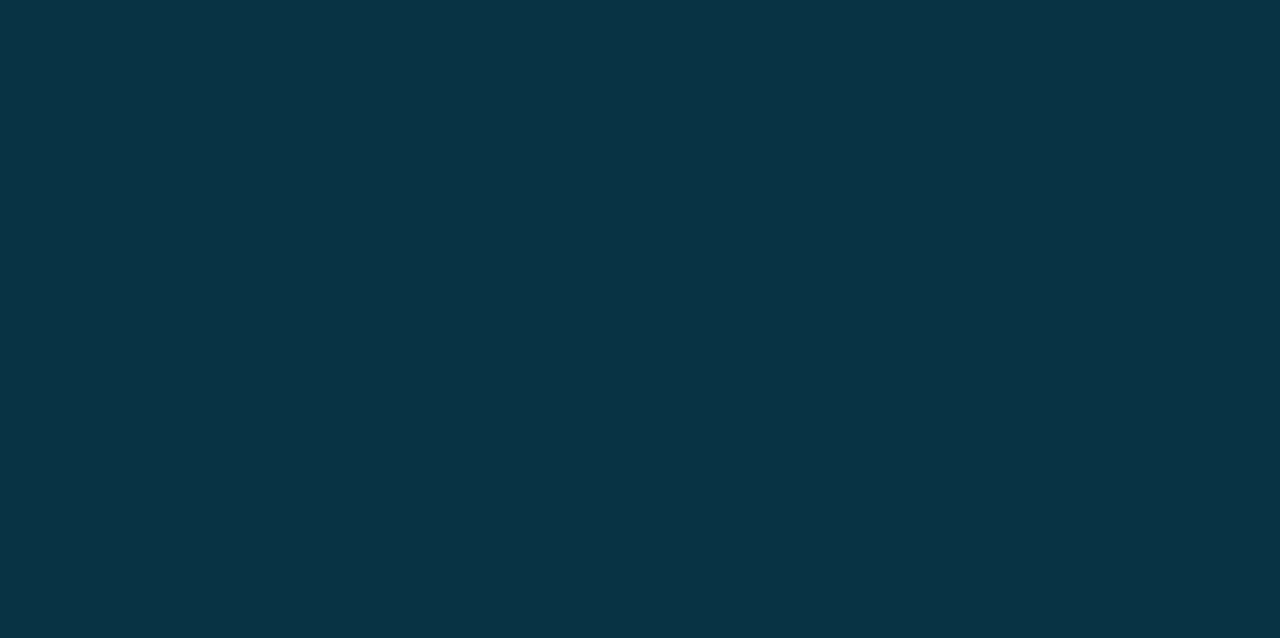
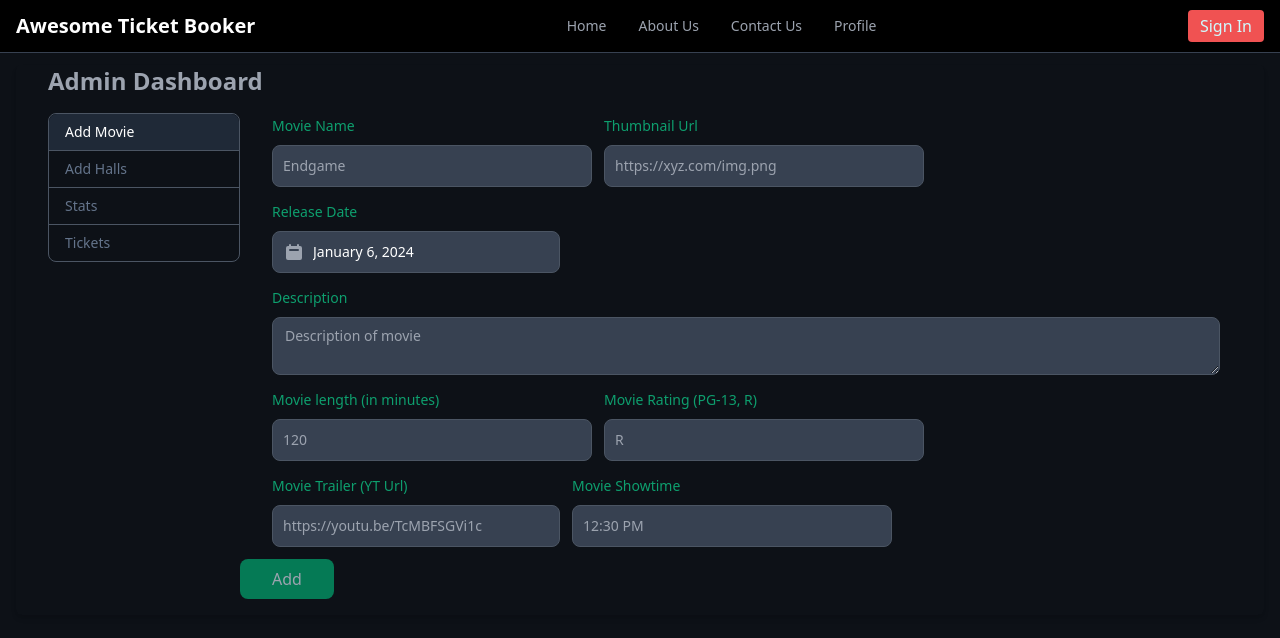
Before and after one commit to raseeksht/movie-ticket-booking-system, a React (Vite) app in the folder frontend/: page /admin-panel in a window 1280 px wide. Before the commit this address had no page. Shown: the top 638 px of the page. Built offline with nearby package versions, Linux system fonts and the light colour scheme.

Commit message:
navbar moved to app.jsx and admin panel addmovies feature working

```diff
--- a/frontend/index.html
+++ b/frontend/index.html
@@ -8,7 +8,7 @@
     <link rel="stylesheet" href="https://cdn.jsdelivr.net/npm/@mdi/font@7.4.47/css/materialdesignicons.min.css">
 
   </head>
-  <body class="dark:bg-cyan-950 bg-slate-400">
+  <body class="md:dark:bg-darkbody-200 dark:bg-darkbody-100 bg-slate-400">
     <div id="root"></div>
     <script type="module" src="/src/main.jsx"></script>
   </body>
--- a/frontend/src/App.jsx
+++ b/frontend/src/App.jsx
@@ -8,6 +8,8 @@ import {
 import MovieBookingPage from './components/MovieBookingPage'
 import AuthContext from './context/AuthContext'
 import Mytickets from './components/Mytickets'
+import Dashboard from './components/admin-panel/Dashboard'
+import CustomNavbar from './components/CustomNavbar'
 
 export default function App() {
   const [openLoginModal, setOpenLoginModal] = useState(false);
@@ -31,11 +33,13 @@ export default function App() {
       anything,setAnything
       }}>
     <Router>
+        <CustomNavbar />
       <Routes>
         <Route path="/movie/:movieId" Component={MovieBookingPage}></Route>
         <Route path="/" Component={Home}></Route>
         <Route path="/home" Component={Home}></Route>
         <Route path='/tickets' Component={Mytickets}></Route>
+        <Route path='/admin-panel' Component={Dashboard}></Route>
 
 
       </Routes>
--- a/frontend/src/components/Alert.jsx
+++ b/frontend/src/components/Alert.jsx
@@ -3,7 +3,7 @@ import { useContext } from 'react';
 import AuthContext from '../context/AuthContext';
 import { useEffect } from 'react';
 
-function ShowAlert(props) {
+function ShowAlert() {
     const authContext = useContext(AuthContext)
     useEffect(() => {
       setTimeout(()=>{
--- a/frontend/src/components/CustomNavbar.jsx
+++ b/frontend/src/components/CustomNavbar.jsx
@@ -4,17 +4,11 @@ import { useEffect, useState,useContext } from 'react';
 import LoginComponent from './LoginComponent';
 import AuthContext from '../context/AuthContext';
 import {Link} from "react-router-dom"
+import ShowAlert from './Alert';
 
-function CustomLink(props){
-  return (
-    <Link to={props.href} className='block py-2 pr-4 pl-3 md:p-0 border-b border-gray-100  text-gray-700 hover:bg-gray-50 dark:border-gray-700 dark:text-gray-400 dark:hover:bg-gray-700 dark:hover:text-white md:border-0 md:hover:bg-transparent md:hover:text-cyan-700 md:dark:hover:bg-transparent md:dark:hover:text-white'>{props.children}</Link>
 
-  )
-
-}
 
 export default function CustomNavbar(props) {
-    // const [isLoggedIn,setIsLoggedIn] = useState(Boolean(localStorage.getItem("token")))
     const authContext = useContext(AuthContext)
 
     useEffect(()=>{
@@ -32,7 +26,8 @@ export default function CustomNavbar(props) {
     }
 
   return (
-    <Navbar fluid>
+    <>
+    <Navbar fluid className='dark:bg-black border-b-[1px] border-solid'>
       <Navbar.Brand href="https://flowbite-react.com">
         <span className="self-center whitespace-nowrap text-xl font-semibold dark:text-white">Awesome Ticket Booker</span>
       </Navbar.Brand>
@@ -51,6 +46,9 @@ export default function CustomNavbar(props) {
             <span className="block text-sm">{authContext.userData.username }</span>
             <span className="block truncate text-sm font-medium">{authContext.userData.email}</span>
           </Dropdown.Header>
+          <Dropdown.Item as={Link} to="/admin-panel">
+            Dashboard
+          </Dropdown.Item>
           <Dropdown.Item as={Link} to="/tickets">
             My tickets
           </Dropdown.Item>
@@ -78,5 +76,7 @@ export default function CustomNavbar(props) {
         </NavbarLink>
       </Navbar.Collapse>
     </Navbar>
+    <ShowAlert/>
+    </>
   );
 }
--- a/frontend/src/components/Home.jsx
+++ b/frontend/src/components/Home.jsx
@@ -1,5 +1,4 @@
 import React, { useEffect, useState } from 'react'
-import CustomNavbar from './CustomNavbar'
 import {apiurl} from './apiurl'
 import MovieCard from './MovieCard'
 
@@ -15,7 +14,6 @@ export default function Home() {
 
   return (
     <>
-        <CustomNavbar />
         <h1>hello{key}</h1>
 
         <div className="md:mx-20">
--- a/frontend/src/components/MovieBookingPage.jsx
+++ b/frontend/src/components/MovieBookingPage.jsx
@@ -6,8 +6,6 @@ import customFetch from './authfetch'
 import AuthContext from '../context/AuthContext'
 import { Modal } from 'flowbite-react'
 import PaymentModal from './PaymentModal'
-import ShowAlert from './Alert'
-
 import handleDownloadTicket from './TicketTemplate'
 
 
@@ -123,8 +121,8 @@ export default function MovieBookingPage() {
 
   return (
     <>
-        <CustomNavbar />
-        <ShowAlert/>
+        {/* <CustomNavbar /> */}
+
         {movie == null? <h1>Loading</h1>:
             <div className="w-full container md:mx-16 md:mt-10 mx-5 ">
                 <div className='md:flex'>
--- /dev/null
+++ b/frontend/src/components/admin-panel/AddNewMovie.jsx
@@ -0,0 +1,135 @@
+import React, { useState,useContext } from 'react'
+import { TextInput,Label,Datepicker,Textarea  } from 'flowbite-react'
+import customFetch from '../authfetch'
+import { apiurl } from '../apiurl'
+import AuthContext from '../../context/AuthContext'
+
+function AddNewMovie() {
+  const [movieData,setMovieData] = useState({})
+  const authContext = useContext(AuthContext)
+
+  const handleAddMovie = (e) =>{
+    e.preventDefault()
+    const form = document.getElementById("addmovie_form")
+    if (!form.checkValidity()){
+      form.reportValidity()
+      return
+    }
+    customFetch(apiurl+"/movies",movieData)
+    .then(data=>{
+      if (data.status == "ok"){
+        authContext.setAlert({type:"success",message:data.message})
+      }else{
+        authContext.setAlert({type:"failed",message:data.message})
+
+      }
+    })
+    .catch(err=>{
+      authContext.setAlert({type:"warning","message":String(err)})
+    })
+    console.log(movieData)
+  }
+
+  const handleDateChange = (date) => {
+    const year = date.getFullYear()
+    const month = date.getMonth() + 1
+    const day = date.getDate()
+    const format_date = `${year}/${month}/${day}`
+    setMovieData({...movieData,releaseDate:format_date})
+  }
+
+  return (
+    <>
+      <form id='addmovie_form'>
+      <div className='md:pl-8 md:flex md:flex-wrap'>
+      <div className='md:mr-3 mb-3 md:w-1/3'>
+        <div className="mb-2 block">
+          <Label htmlFor="moviename" color="success" value="Movie Name" />
+        </div>
+        <TextInput placeholder='Endgame' id='moviename' required
+        value={movieData.name}
+        onChange={(e)=>setMovieData({...movieData,name:e.target.value})}
+        />
+      </div>
+
+      <div className='md:mr-3 mb-3 md:w-1/3'>
+        <div className="mb-2 block">
+          <Label htmlFor="movie_thumbnail" color="success" value="Thumbnail Url" />
+        </div>
+        <TextInput placeholder='https://xyz.com/img.png' id='movie_thumbnail' required
+        value={movieData.thumbnail}
+        onChange={(e)=>setMovieData({...movieData,thumbnail:e.target.value})}
+        />
+      </div>
+
+      <div className='md:mr-3 mb-3 md:w-[30%]'>
+        <div className="mb-2 block">
+          <Label htmlFor="releasedate" color="success" value="Release Date" />
+        </div>
+        <Datepicker onSelectedDateChanged={(date)=>handleDateChange(date)} required/>
+      </div>
+
+
+      <div className='md:mr-3 mb-3 w-full'>
+        <div className="mb-2 block">
+          <Label htmlFor="description" color="success" value="Description" />
+        </div>
+        <Textarea  id='description' placeholder='Description of movie' required
+        value={movieData.description}
+        onChange={(e)=>setMovieData({...movieData,description:e.target.value})}
+        />
+      </div>
+
+
+      <div className='md:mr-3 mb-3 md:w-1/3'>
+        <div className="mb-2 block">
+          <Label htmlFor="length" color="success" value="Movie length (in minutes)" />
+        </div>
+        <TextInput placeholder='120' id='length' required
+        type='number'
+        value={movieData.length}
+        onChange={(e)=>setMovieData({...movieData,length:e.target.value})}
+        />
+      </div>
+
+      <div className='md:mr-3 mb-3 md:w-1/3'>
+        <div className="mb-2 block">
+          <Label htmlFor="rating" color="success" value="Movie Rating (PG-13, R)" />
+        </div>
+        <TextInput placeholder='R' id='rating' required
+        value={movieData.rating}
+        onChange={(e)=>setMovieData({...movieData,rating:e.target.value})}
+        />
+      </div>
+
+      <div className='md:mr-3 mb-3 md:w-[30%]'>
+        <div className="mb-2 block">
+          <Label htmlFor="trailer" color="success" value="Movie Trailer (YT Url)" />
+        </div>
+        <TextInput placeholder='https://youtu.be/TcMBFSGVi1c' id='trailer' required
+        value={movieData.trailer}
+        onChange={(e)=>setMovieData({...movieData,trailer:e.target.value})}
+        />
+      </div>
+
+      <div className='md:mr-3 mb-3 md:w-1/3'>
+        <div className="mb-2 block">
+          <Label htmlFor="showtime" color="success" value="Movie Showtime" />
+        </div>
+        <TextInput placeholder='12:30 PM' id='showtime' required
+        value={movieData.showTime}
+        onChange={(e)=>setMovieData({...movieData,showTime:e.target.value})}
+        />
+      </div>
+
+      </div>
+
+      <button onClick={(e)=>handleAddMovie(e)} className='bg-green-600 px-8 py-2 rounded-lg mb-4'>
+        Add
+      </button>
+    </form>
+    </>
+  )
+}
+
+export default AddNewMovie
--- /dev/null
+++ b/frontend/src/components/admin-panel/Dashboard.jsx
@@ -0,0 +1,48 @@
+import React, { useEffect,useContext, useState } from 'react'
+import {useNavigate, useSearchParams} from "react-router-dom"
+import AddNewMovie from './AddNewMovie'
+import SideNav from './SideNav'
+import NavContext from '../../context/NavContext'
+
+function Dashboard() {
+  const navigate = useNavigate()
+  const [currentSection,setCurrentSection] = useState("addmovie")
+  useEffect(() => {
+    try{
+      const data = JSON.parse(localStorage.getItem("data"))
+      if (data.usertype !== "admin"){
+        navigate("/")
+      }
+    } catch(err){
+      console.log(err)
+    }
+  }, [])
+  return (
+    <>
+    <div className="container md:mx-auto md:px-4 dark:text-gray-400">
+
+    <NavContext.Provider value={{currentSection,setCurrentSection}}>
+  <div className="md:px-8 px-4 mt-3 rounded-md shadow-md">
+    <h1 className="text-2xl font-bold mb-4">Admin Dashboard</h1>
+
+    <div className='md:flex'>
+      <div>
+        <SideNav />
+      </div>
+      <hr className="my-5 border-slate-500" />
+      <div>
+        {currentSection == "addmovie" ? <AddNewMovie /> :""}
+      </div>
+
+    </div>
+
+  </div>
+  </NavContext.Provider>
+
+</div>
+
+    </>
+  )
+}
+
+export default Dashboard
--- /dev/null
+++ b/frontend/src/components/admin-panel/SideNav.jsx
@@ -0,0 +1,40 @@
+import React,{useState,useContext} from 'react'
+import { ListGroup } from 'flowbite-react';
+import NavContext from '../../context/NavContext';
+
+
+function SideNav() {
+    const navContext = useContext(NavContext)
+    const [activeKey, setActiveKey] = useState('addmovie');
+    const handleSideNavClick = (section) => {
+        setActiveKey(section);
+        navContext.setCurrentSection(section)
+    };
+
+  return (
+    <>
+    <div className="">
+      <ListGroup className="md:w-48 w-full dark:bg-transparent dark:text-slate-500">
+        <ListGroup.Item
+        href="#addmovie"
+        active={activeKey == "addmovie"}
+        onClick={()=>handleSideNavClick("addmovie")}
+        >
+          Add Movie
+        </ListGroup.Item>
+        <ListGroup.Item
+        href="#addhall"
+        active={activeKey == "addhall"}
+        onClick={()=>handleSideNavClick("addhall")}
+        >
+            Add Halls
+        </ListGroup.Item>
+        <ListGroup.Item href="#">Stats</ListGroup.Item>
+        <ListGroup.Item href="#">Tickets</ListGroup.Item>
+      </ListGroup>
+    </div>
+    </>
+  )
+}
+
+export default SideNav
--- /dev/null
+++ b/frontend/src/context/NavContext.js
@@ -0,0 +1,5 @@
+import { createContext } from "react";
+
+const NavContext = createContext()
+
+export default NavContext
--- a/frontend/tailwind.config.js
+++ b/frontend/tailwind.config.js
@@ -6,7 +6,15 @@ export default {
     'node_modules/flowbite-react/**/*.{js,jsx,ts,tsx}',
   ],
   theme: {
-    extend: {},
+    extend: {
+      'colors':{
+        'darkbody':{
+          100:'#161B22',
+          200:'#0D1117',
+        }
+
+      }
+    },
   },
   plugins: [
     require('flowbite/plugin'),
```
